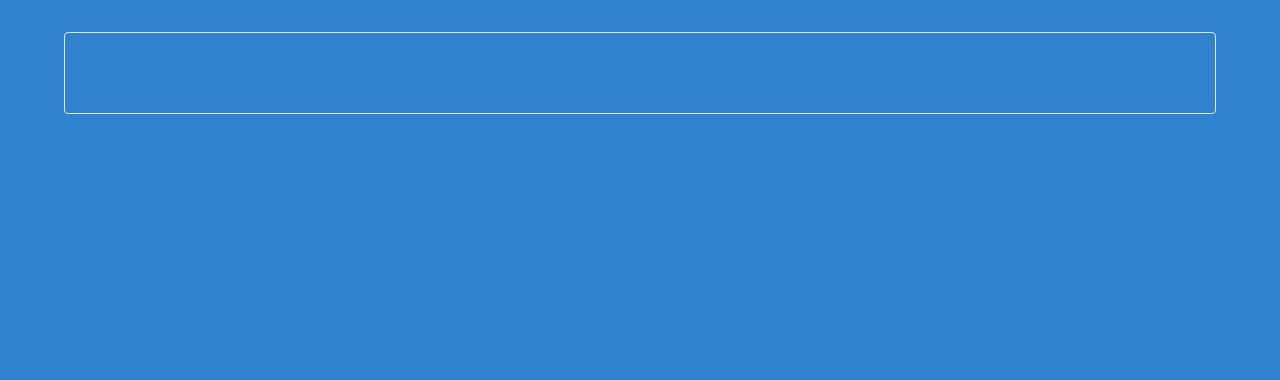
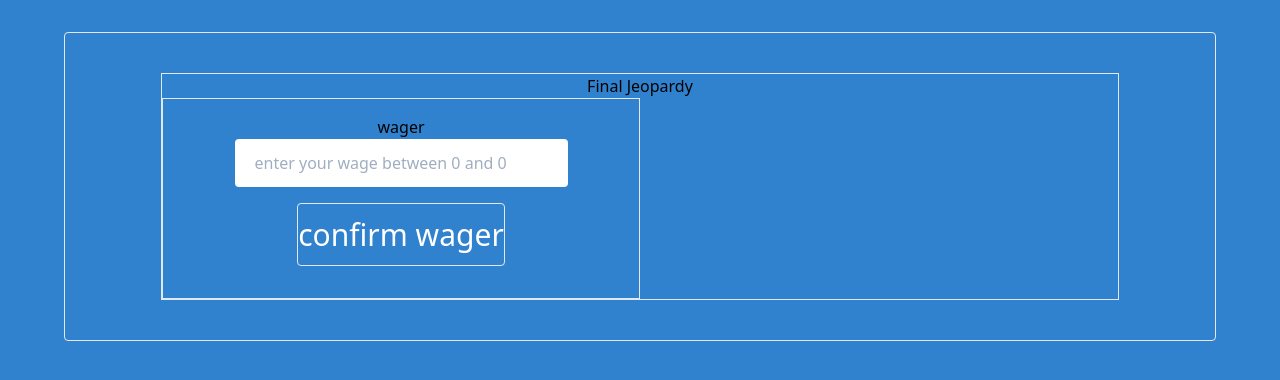
Before and after one commit to alexjcalvillo/hackathon-jeopardy, a React (Create React App) app: page /#/finaljeopardy in a window 1280 px wide. Before the commit this address led to /#/play. Shown: the top 380 px of the page. Built offline with nearby package versions, Linux system fonts and the light colour scheme; no server answers.

Commit message:
finaljeopardy view and functionality mostly there.

```diff
--- a/src/App.js
+++ b/src/App.js
@@ -2,6 +2,7 @@
 import { Switch, Route } from 'react-router-dom';
 import GameBoardView from './components/views/GameBoardView/GameBoardView';
 import LandingView from './components/views/LandingPageView/LandingView';
+import FinalJeopardyView from './components/views/FinalJeopardyView/FinalJeopardyView';
 
 function App() {
   return (
@@ -11,7 +12,8 @@
           <div className="flex space-x-10 border rounded h-full px-24 py-10 justify-between">
             <Switch>
               <Route exact path="/" component={LandingView} />
-              <Route exact path="/round/:number" component={GameBoardView} />
+              <Route path="/round/:number" component={GameBoardView} />
+              <Route path="/finaljeopardy" component={FinalJeopardyView} />
             </Switch>
           </div>
         </div>
--- a/src/components/helpers/ActionButton.js
+++ b/src/components/helpers/ActionButton.js
@@ -3,7 +3,9 @@
 const ActionButton = (props) => {
     return (
         <button
-            className="border rounded w-full text-3xl text-white py-2 my-4 hover:bg-white hover:text-gray-900 focus:outline-none">
+            className="border rounded w-full text-3xl text-white py-2 my-4 hover:bg-white hover:text-gray-900 focus:outline-none"
+            disabled={props.status}
+            >
             {props.text}
         </button>
     )
--- /dev/null
+++ b/src/components/views/FinalJeopardyView/FinalJeopardyView.js
@@ -0,0 +1,110 @@
+import React, { useState, useEffect } from 'react';
+import { useHistory } from 'react-router-dom';
+import { useSelector, useDispatch } from 'react-redux';
+import ActionButton from '../../helpers/ActionButton';
+import Timer from '../GameBoardView/GameBoard_components/Timer';
+import axios from 'axios';
+import { determineAnswerMatch, findKeywords} from '../../../logic/determineAnswerMatch';
+import { changeScore } from '../../../actions/countScore';
+
+const FinalJeopardyView = () => {
+    const currScore = useSelector(state => state.score);
+    const [answer, setAnswer] = useState('');
+    const [finalQuestion, setFinalQuestion] = useState(false);
+    const [wagerConfirmed, setWagerConfirmed] = useState(false);
+    const [wager, setWager] = useState(0);
+    const [clues, setClues] = useState([]);
+    const dispatch = useDispatch();
+    const history = useHistory();
+
+    useEffect(() => {
+        axios.get('http://jservice.io/api/random', {
+            params: {
+                count: 1,
+            }
+        }).then((response) => {
+            setClues(response.data[0]);
+        });
+    }, []);
+
+    let PointValue = Number(wager);
+    const Answer = clues.answer;
+    const handleWager = (event) => {
+        event.preventDefault();
+        setWagerConfirmed(true);
+        setFinalQuestion(true);
+    }
+
+    const handleChange = () => (event) => {
+        setAnswer(event.target.value);
+    }
+
+    const handleWagerChange = () => (event) => {
+        setWager(event.target.value);
+    }
+
+    const timeCheck = () => {
+        submitAnswer();
+    }
+
+    const submitAnswer = () => {
+        const answerStatus = checkAnswer();
+        dispatch(changeScore({ answerStatus, PointValue }));
+        history.push('/endgame');
+    }
+
+    const checkAnswer = () => {
+        const keywords = findKeywords(Answer.toLowerCase());
+        const answerWords = findKeywords(answer.toLowerCase());
+        console.log(keywords, answerWords);
+        return determineAnswerMatch(keywords, answerWords);
+    }
+    console.log(answer, clues);
+    return (
+        <div className="w-full border">
+            Final Jeopardy
+            <div className="flex">
+                <div className="w-1/2 border p-4">
+                    <h1>wager</h1>
+                    <form onSubmit={handleWager}>
+                        <input
+                            className="w-3/4 py-3 px-5 rounded focus:outline-none"
+                            type="number"
+                            placeholder={`enter your wage between 0 and ${currScore}`}
+                            onChange={handleWagerChange()}
+                            disabled={wagerConfirmed}
+                            min="0"
+                            max={`${currScore}`}
+                            required
+                        />
+                        <button type="submit">
+                            <ActionButton text="confirm wager" status={wagerConfirmed} />
+                        </button>
+                    </form>
+                </div>
+                {clues && clues.category && <div className="w-1/2 border p-4">
+                    <h1 className="text-3xl">{clues.category.title}</h1>
+                    <div className="w-1/2 h-40 mx-auto border rounded flex items-center justify-center">
+                        {finalQuestion ? <p>{clues.question}</p> : "Question Hidden"}
+                    </div>
+                </div>}
+            </div>
+            {finalQuestion ?
+            <div className="p-5">
+                <span>What is</span>
+                <input
+                    className="text-black w-1/2 mx-1 h-6 py-2 px-3 rounded text-base align-middle focus:outline-none"
+                    type="text"
+                    placeholder="Please answer here..."
+                    onChange={handleChange()}
+                /><span>?</span>
+                <div className="mx-auto w-1/4" onClick={() => submitAnswer()}>
+                    <ActionButton text="Submit Answer" />
+                </div>
+                <Timer seconds={30} time={() => timeCheck()} />
+            </div> : null}
+        </div>
+    )
+}
+
+export default FinalJeopardyView;
--- a/src/components/views/GameBoardView/GameBoardView.js
+++ b/src/components/views/GameBoardView/GameBoardView.js
@@ -15,16 +15,16 @@
 const GameBoardView = (props) => {
   const ids = generateCategoryIdSet();
   const round = useSelector(state => state.round);
-  const currScore = useSelector(state => state.score);
+  const score = useSelector(state => state.score);
   const dispatch = useDispatch();
   const { number } = useParams();
   const history = useHistory();
-  const timerLength = 1000 * 60 * 6.5;
+  const timerLength = 1000 * 20// 1000 * 60 * 6.5;
 
   useEffect(() => {
     const roundTimer = setInterval(() => {
-      if (round >= 3) {
-        return;
+      if (round === 2) {
+        history.push('/finaljeopardy');
       } else {
         roundEnd();
       }
@@ -39,15 +39,13 @@
   });
 
   const roundEnd = () => {
+    console.log(score);
     dispatch(endRound());
-    dispatch(setScore(currScore));
     history.push(`/round/${round + 1}`);
   }
-  console.log(round, parseInt(number), currScore);
   return (
     <div className="flex justify-between items-center w-full space-x-4">
-      {/* <Timer minutes={6} seconds={30} class={{display: 'hidden'}} time={() => roundEnd()} /> */}
-      <ScoreBoard currScore={currScore} />
+      <ScoreBoard currScore={score} />
       {columns}
     </div>
   );
--- a/src/components/views/GameBoardView/GameBoard_components/Timer.js
+++ b/src/components/views/GameBoardView/GameBoard_components/Timer.js
@@ -2,8 +2,8 @@
 
 class Timer extends Component {
     state = {
-        minutes: this.props.minutes,
-        seconds: this.props.seconds
+        minutes: this.props.minutes || 0,
+        seconds: this.props.seconds || 0
     }
 
     componentDidMount() {
--- a/src/logic/determineAnswerMatch.js
+++ b/src/logic/determineAnswerMatch.js
@@ -1,14 +1,14 @@
 export const determineAnswerMatch = (keywords, answer) => {
+    console.log(keywords, answer);
     const answerMatchArray = [];
     for (let i = 0; i < answer.length; i++) {
         for (let j = 0; j < keywords.length; j++) {
             if (answer[i] === keywords[j]) {
-                console.log(answer[i]);
-                console.log(keywords[j]);
                 answerMatchArray.push(answer[i]);
             }
         }
     }
+    console.log(answerMatchArray.length - keywords.length === 0);
     return answerMatchArray.length - keywords.length === 0;
 }
 
--- a/src/redux/reducers/score.reducer.js
+++ b/src/redux/reducers/score.reducer.js
@@ -10,7 +10,7 @@
         case 'SUBTRACT_POINTS':
             return state - action.PointValue;
         default:
-            return defaultScore;
+            return state;
     }
 }
 
```
